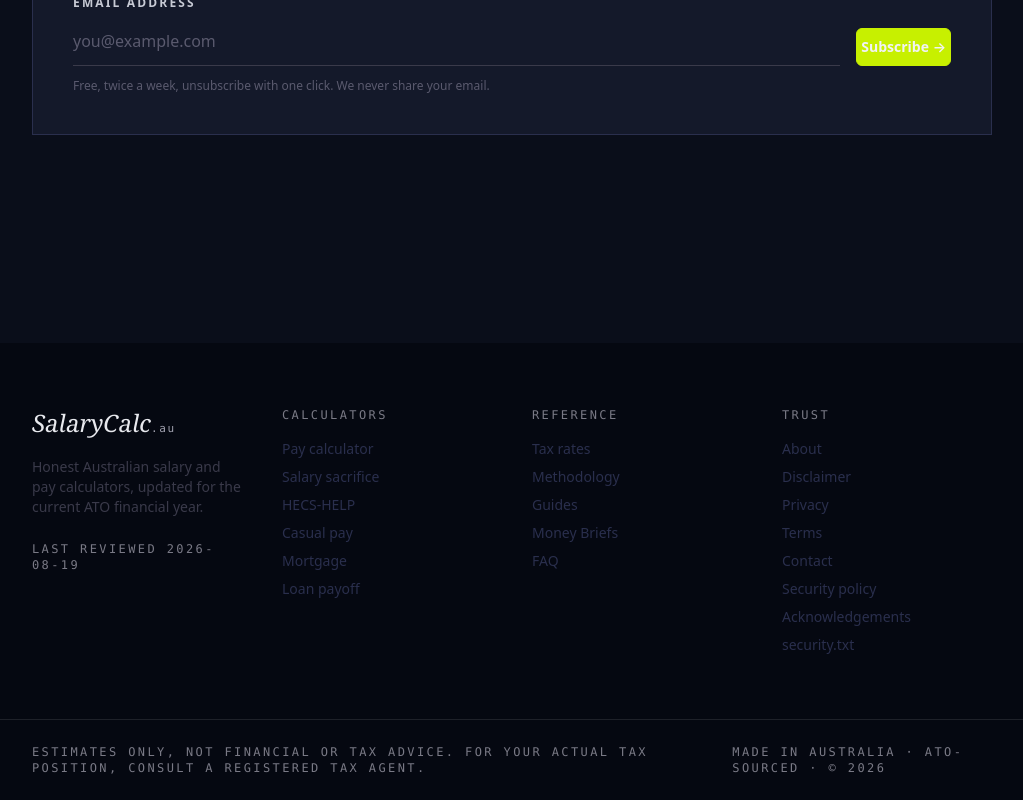
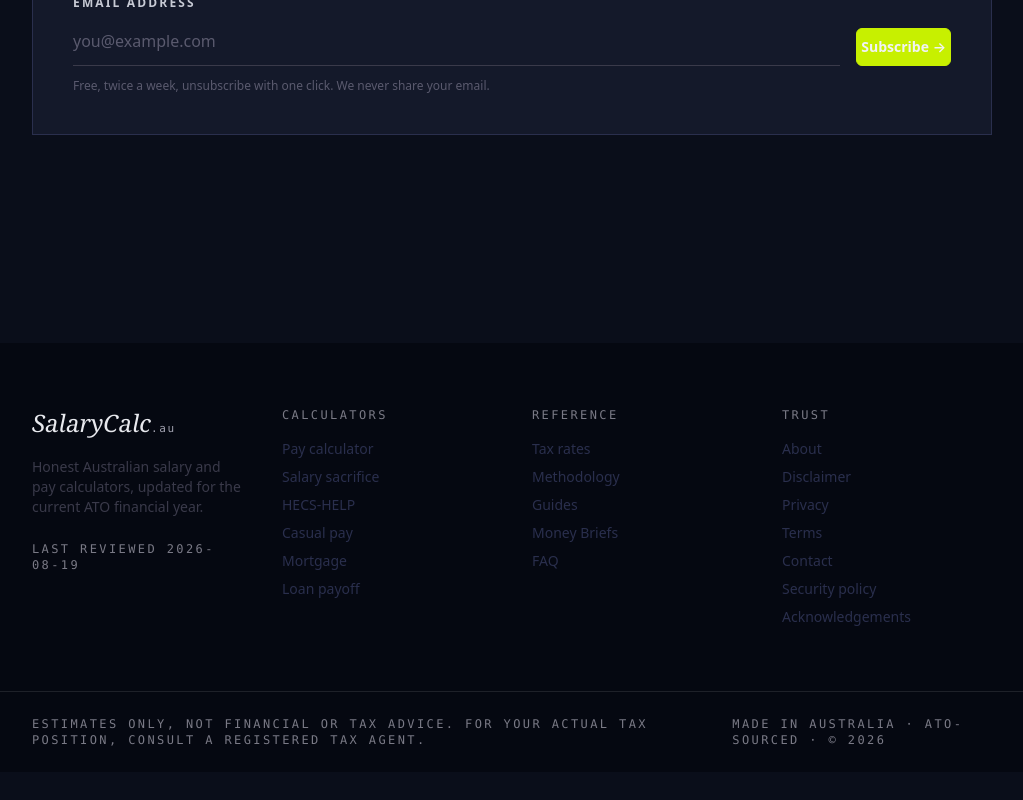
Before and after one commit to wilson98-creator/salarycalculatorsite, a Next.js app: page / in a window 1280 px wide. Shown: the part 6521-7321 px from the top of the page, without its empty margins (256-1279 px from the left). After the commit the page ends 7293 px from the top, so only its background shows below. Built offline with nearby package versions, Linux system fonts and the light colour scheme; no server answers.

Commit message:
Footer: remove security.txt link (file lives at /.well-known/, scanners find it there)

```diff
--- a/components/Footer.tsx
+++ b/components/Footer.tsx
@@ -48,7 +48,6 @@ export function Footer() {
             <li><Link href="/contact" className="hover:text-white">Contact</Link></li>
             <li><Link href="/security-policy" className="hover:text-white">Security policy</Link></li>
             <li><Link href="/security-acknowledgments" className="hover:text-white">Acknowledgements</Link></li>
-            <li><Link href="/.well-known/security.txt" className="hover:text-white">security.txt</Link></li>
           </ul>
         </div>
       </div>
```
